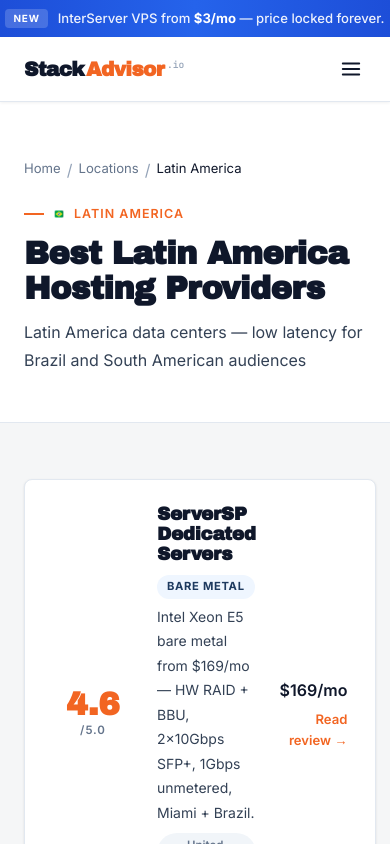
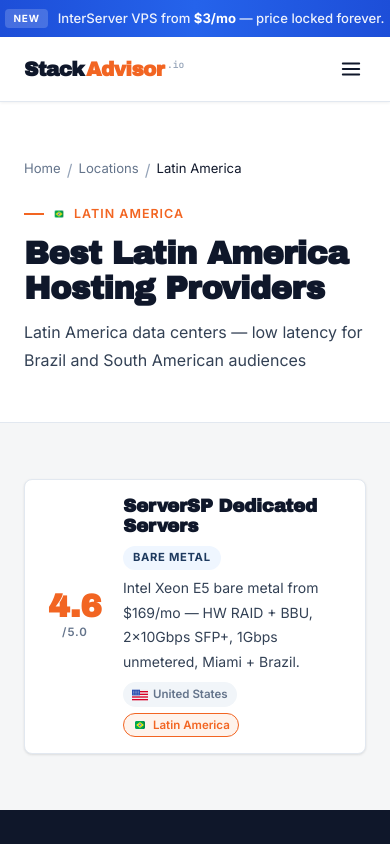
Before and after one commit to nikcho1337/stackadvisor, a Next.js app: page /locations/latam in a window 390 px wide. Shown: the top 844 px of the page. Built offline with nearby package versions, Linux system fonts and the light colour scheme.

Commit message:
Fix locations page cards on mobile — collapse 3-col to 2-col, hide price column
Co-Authored-By: Claude Sonnet 4.6 <noreply@anthropic.com>

```diff
--- a/app/locations/[region]/page.tsx
+++ b/app/locations/[region]/page.tsx
@@ -58,7 +58,7 @@ export default async function LocationPage({ params }: Props) {
           <div style={{ display: "grid", gap: "14px" }}>
             {locTools.map((tool) => (
               <Link key={tool.slug} href={`/reviews/${tool.slug}`} style={{ textDecoration: "none" }}>
-                <div className="card" style={{ padding: "24px 28px", display: "grid", gridTemplateColumns: "80px 1fr auto", gap: "24px", alignItems: "center" }}>
+                <div className="card review-card" style={{ padding: "24px 28px", display: "grid", gridTemplateColumns: "80px 1fr auto", gap: "24px", alignItems: "center" }}>
                   <div style={{ textAlign: "center" }}>
                     <div className="score-num" style={{ fontSize: "2rem" }}>{tool.rating.toFixed(1)}</div>
                     <div className="label">/5.0</div>
@@ -84,7 +84,7 @@ export default async function LocationPage({ params }: Props) {
                       ))}
                     </div>
                   </div>
-                  <div style={{ textAlign: "right" }}>
+                  <div className="review-card-cta" style={{ textAlign: "right" }}>
                     <div style={{ fontWeight: 600, marginBottom: "6px" }}>{tool.price}</div>
                     <div style={{ fontSize: "0.82rem", fontWeight: 600, color: "var(--accent)" }}>Read review →</div>
                   </div>
```
